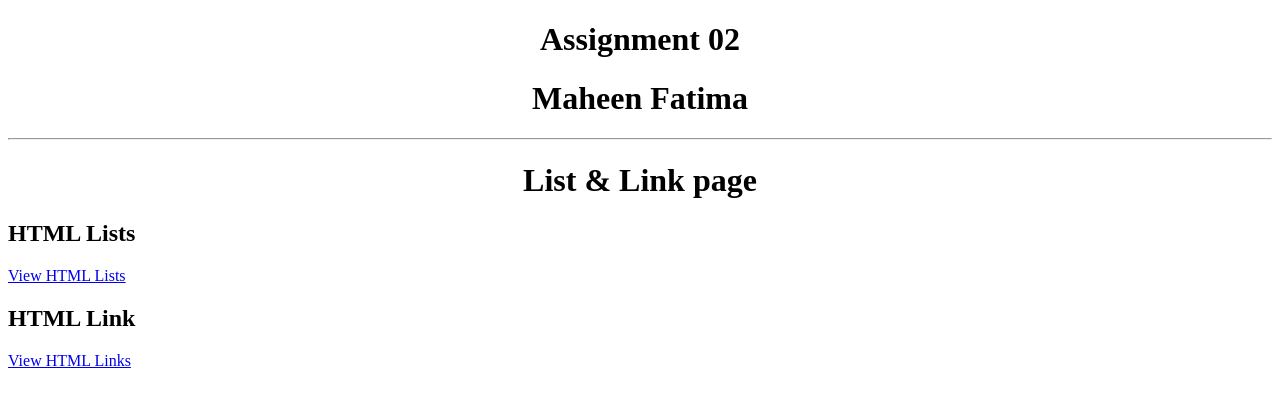
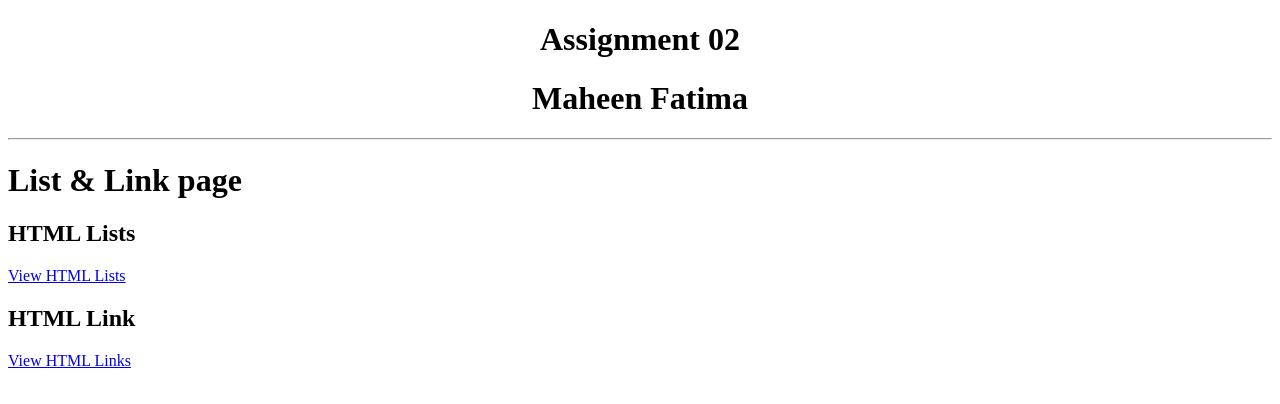
Before and after one commit to abbasimaheen757/Assigment-02, a plain HTML site: page index.html in a window 1280 px wide. Drawn offline with Linux system fonts and the light colour scheme.

Commit message:
Update index.html

```diff
--- a/index.html
+++ b/index.html
@@ -9,7 +9,7 @@
 
     <hr>
 
-    <center><h1>List & Link page<h1></center>
+    <h1>List & Link page<h1>
 
 <h2>HTML Lists</h2>
 <a href="list.html">View HTML Lists</a>
```
